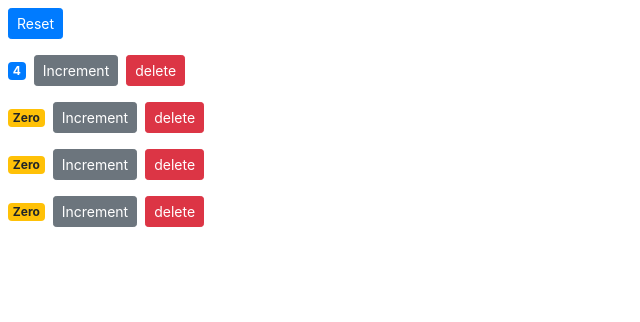
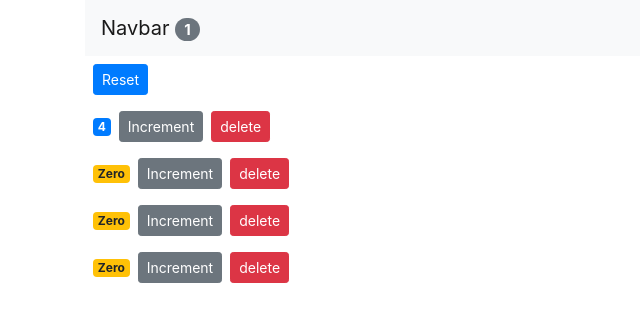
Before and after one commit to MaidaWu/counter-app, a React (Create React App) app: page / in a window 1280 px wide. Shown: the top 322 px of the page, without its empty margins (0-640 px from the left). Built offline with nearby package versions, Linux system fonts and the light colour scheme.

Commit message:
Lifting state up

```diff
--- a/src/App.js
+++ b/src/App.js
@@ -1,25 +1,55 @@
-import logo from './logo.svg';
-import './App.css';
+import NavBar from "./components/navbar";
+import "./App.css";
+import React, { Component } from "react";
+import Counters from "./components/counters";
 
-function App() {
-  return (
-    <div className="App">
-      <header className="App-header">
-        <img src={logo} className="App-logo" alt="logo" />
-        <p>
-          Edit <code>src/App.js</code> and save to reload.
-        </p>
-        <a
-          className="App-link"
-          href="https://reactjs.org"
-          target="_blank"
-          rel="noopener noreferrer"
-        >
-          Learn React
-        </a>
-      </header>
-    </div>
-  );
+class App extends Component {
+  state = {
+    counters: [
+      { id: 1, value: 4 },
+      { id: 2, value: 0 },
+      { id: 3, value: 0 },
+      { id: 4, value: 0 },
+    ],
+  };
+
+  handleIncrement = (counter) => {
+    const counters = [...this.state.counters];
+    const index = counters.indexOf(counter);
+    counters[index] = { ...counter };
+    counters[index].value++;
+    this.setState({ counters });
+  };
+
+  handleDelete = (counterId) => {
+    const counters = this.state.counters.filter((c) => c.id !== counterId);
+    this.setState({ counters });
+  };
+
+  handleReset = () => {
+    const counters = this.state.counters.map((c) => {
+      c.value = 0;
+      return c;
+    });
+    this.setState({ counters });
+  };
+  render() {
+    return (
+      <React.Fragment>
+        <NavBar
+          totalCounters={this.state.counters.filter((c) => c.value > 0).length}
+        />
+        <main className="container">
+          <Counters
+            counters={this.state.counters}
+            onReset={this.handleReset}
+            onIncrement={this.handleIncrement}
+            onDelete={this.handleDelete}
+          />
+        </main>
+      </React.Fragment>
+    );
+  }
 }
 
 export default App;
--- a/src/components/counters.jsx
+++ b/src/components/counters.jsx
@@ -1,49 +1,20 @@
 import React, { Component } from "react";
 import Counter from "./counter";
 class Counters extends Component {
-  state = {
-    counters: [
-      { id: 1, value: 4 },
-      { id: 2, value: 0 },
-      { id: 3, value: 0 },
-      { id: 4, value: 0 },
-    ],
-  };
-
-  handleIncrement = (counter) => {
-    const counters = [...this.state.counters];
-    const index = counters.indexOf(counter);
-    counters[index] = { ...counter };
-    counters[index].value++;
-    this.setState({ counters });
-  };
-
-  handleDelete = (counterId) => {
-    const counters = this.state.counters.filter((c) => c.id !== counterId);
-    this.setState({ counters });
-  };
-
-  handleReset = () => {
-    const counters = this.state.counters.map((c) => {
-      c.value = 0;
-      return c;
-    });
-    this.setState({ counters });
-  };
   render() {
     return (
       <div>
         <button
-          onClick={this.handleReset}
+          onClick={this.props.onReset}
           className="btn btn-primary btn-sm m-2"
         >
           Reset
         </button>
-        {this.state.counters.map((counter) => (
+        {this.props.counters.map((counter) => (
           <Counter
             key={counter.id}
-            onDelete={this.handleDelete}
-            onIncrement={this.handleIncrement}
+            onDelete={this.props.onDelete}
+            onIncrement={this.props.onIncrement}
             counter={counter}
           />
         ))}
--- /dev/null
+++ b/src/components/navbar.jsx
@@ -0,0 +1,19 @@
+import React, { Component } from "react";
+class NavBar extends Component {
+  render() {
+    return (
+      <div class="container">
+        <nav className="navbar navbar-expand-lg navbar-light bg-light">
+          <a className="navbar-brand" href="#">
+            Navbar{" "}
+            <span className="badge badge-pill badge-secondary">
+              {this.props.totalCounters}
+            </span>
+          </a>
+        </nav>
+      </div>
+    );
+  }
+}
+
+export default NavBar;
--- a/src/index.js
+++ b/src/index.js
@@ -1,12 +1,13 @@
 import React from "react";
 import ReactDOM from "react-dom";
 import "./index.css";
+import App from "./App";
 import reportWebVitals from "./reportWebVitals";
 import "bootstrap/dist/css/bootstrap.css";
 import Counters from "./components/counters";
 ReactDOM.render(
   <React.StrictMode>
-    <Counters />
+    <App />
   </React.StrictMode>,
   document.getElementById("root")
 );
```
